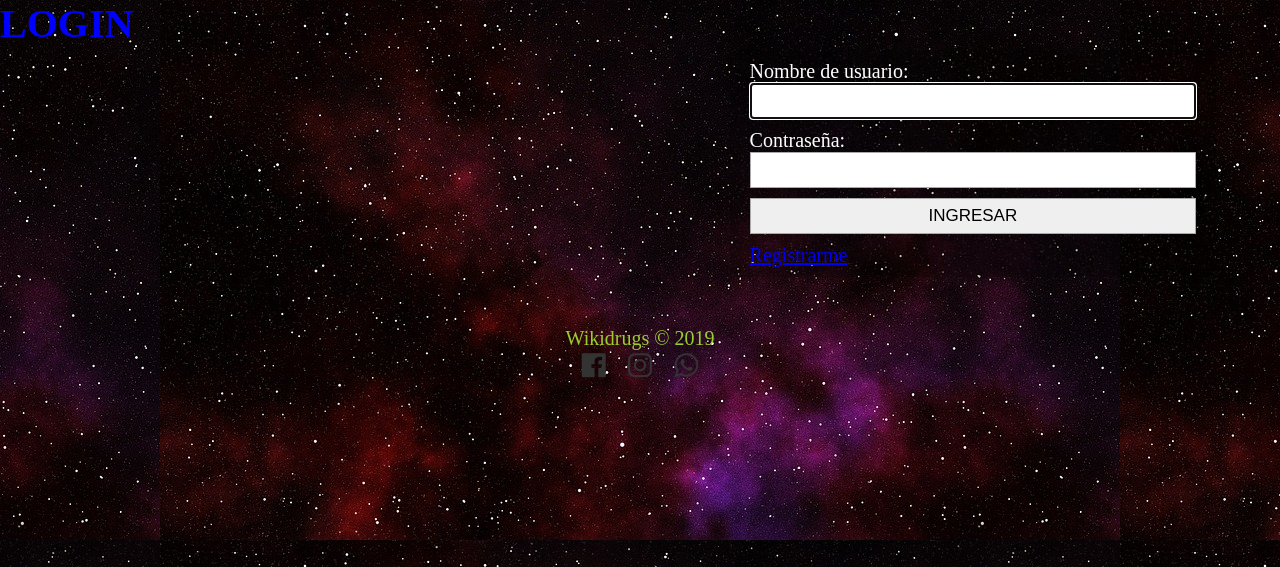
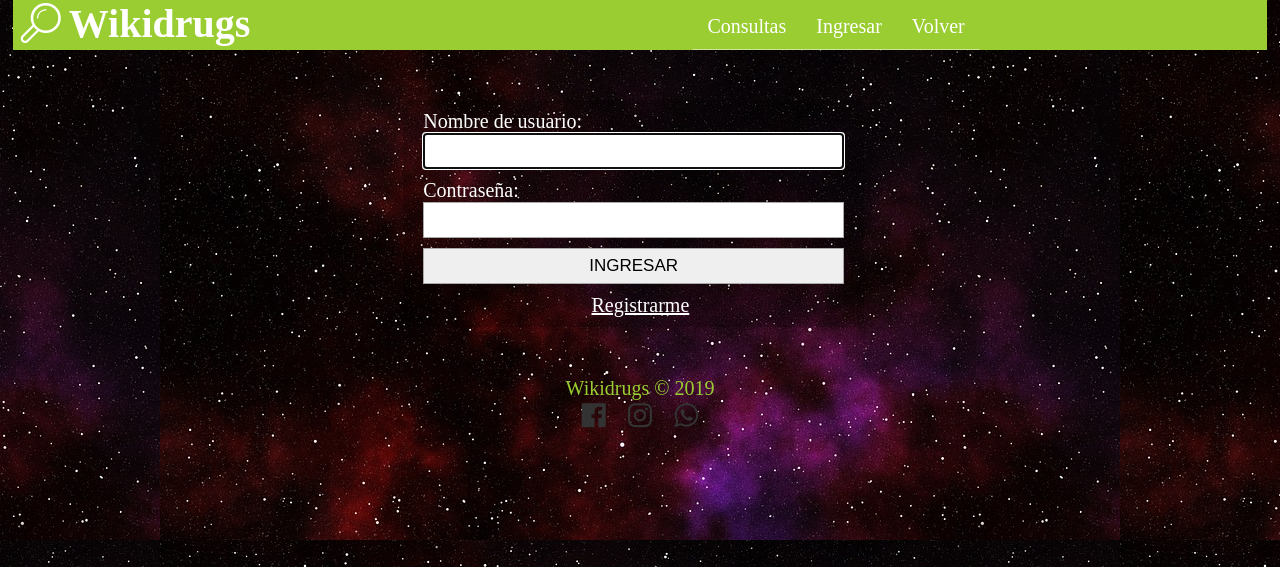
Before and after one commit to wikidrugss/wikidrugsprocs, a Django app: page /ingresar/ in a window 1280 px wide. Shown: the top 567 px of the page. Run offline with Django 3.2, Linux system fonts and the light colour scheme.

Commit message:
ultima actualizacion

```diff
--- a/drugs/static/css/estilos.css
+++ b/drugs/static/css/estilos.css
@@ -1,4 +1,7 @@
 form,
+
+/*-------------------- CONSULTA ----------------*/
+
 .consulta {
     /* SACAR ESTO, ES PARA EJEMPLO */
     color: #fff;
@@ -7,6 +10,11 @@ form,
 .Consultas {
     width: 100%;
     margin-top: 50px;
+    margin-left: auto;
+}
+
+.registrar {
+    color: yellowgreen;
 }
 
 
@@ -562,3 +570,48 @@ header label {
     }
     ;
 }
+
+
+/*-------------------- LOGIN ----------------*/
+
+.form-ingresar {
+    width: 36%;
+    background: rgba(0, 0, 0, 0.2);
+    padding: 10px 20px;
+    box-sizing: border-box;
+    border-radius: 7px;
+    margin-bottom: 50px;
+    float: right;
+    margin-right: 32.5%;
+    margin-top: 100px;
+    color: #fff;
+}
+
+.form-ingresar input {
+    width: 100%;
+    margin-bottom: 10px;
+    padding: 7px;
+    box-sizing: border-box;
+    font-size: 17px;
+    border: 1px solid darkgray;
+}
+
+.form-ingresar input:hover {
+    cursor: pointer;
+    color: yellowgreen;
+}
+
+.form-ingresar a {
+    text-align: center;
+    color: #fff;
+    margin-left: 40%;
+}
+
+.Consultas {
+    width: 100%;
+    margin-top: 50px;
+}
+
+h1 {
+    color: #fff;
+}
--- a/drugs/templates/drugs/login.html
+++ b/drugs/templates/drugs/login.html
@@ -1,15 +1,22 @@
-{% extends "drugs/base.html" %}
-{% load staticfiles %}
+{% extends "drugs/base.html" %} {% load staticfiles %} {% block content %}
+<header>
+    <div class="Contenedor">
+        <h1 class="icon-search">Wikidrugs</h1>
+        <input type="Checkbox" id="menu-bar">
+        <label class="icon-th-list" for="menu-bar"></label>
+        <nav class="menu">
+            <a href="{% url 'consultas' %}">Consultas</a> {% if user.is_authenticated %}
+            <a href="{% url 'logout' %}">{{user.get_username}}, Salir</a> {% else %}
+            <a href="{% url 'login' %}">Ingresar</a> {% endif %}
+            <a href="/">Volver</a>
 
-{% block content %}
-
-<h1>LOGIN</h1>
-<form method="POST" action="{% url 'login' %}">
-    {% csrf_token %}
-    {{ form }}
+        </nav>
+    </div>
+</header>
+<form class="form-ingresar" method="POST" action="{% url 'login' %}">
+    {% csrf_token %} {{ form }}
     <input type="submit" value="INGRESAR" />
     <input type="hidden" name="next" value="{{ next }}" />
     <a href="{% url 'registrar' %}">Registrarme</a>
 </form>
-<br class="borrar">
-{% endblock %}
+<br class="borrar"> {% endblock %}
```
Also changed, not shown: drugs/templates/drugs/consultas.html (+11 -24 lines), drugs/templates/drugs/registrarme.html (+4 -8 lines).
